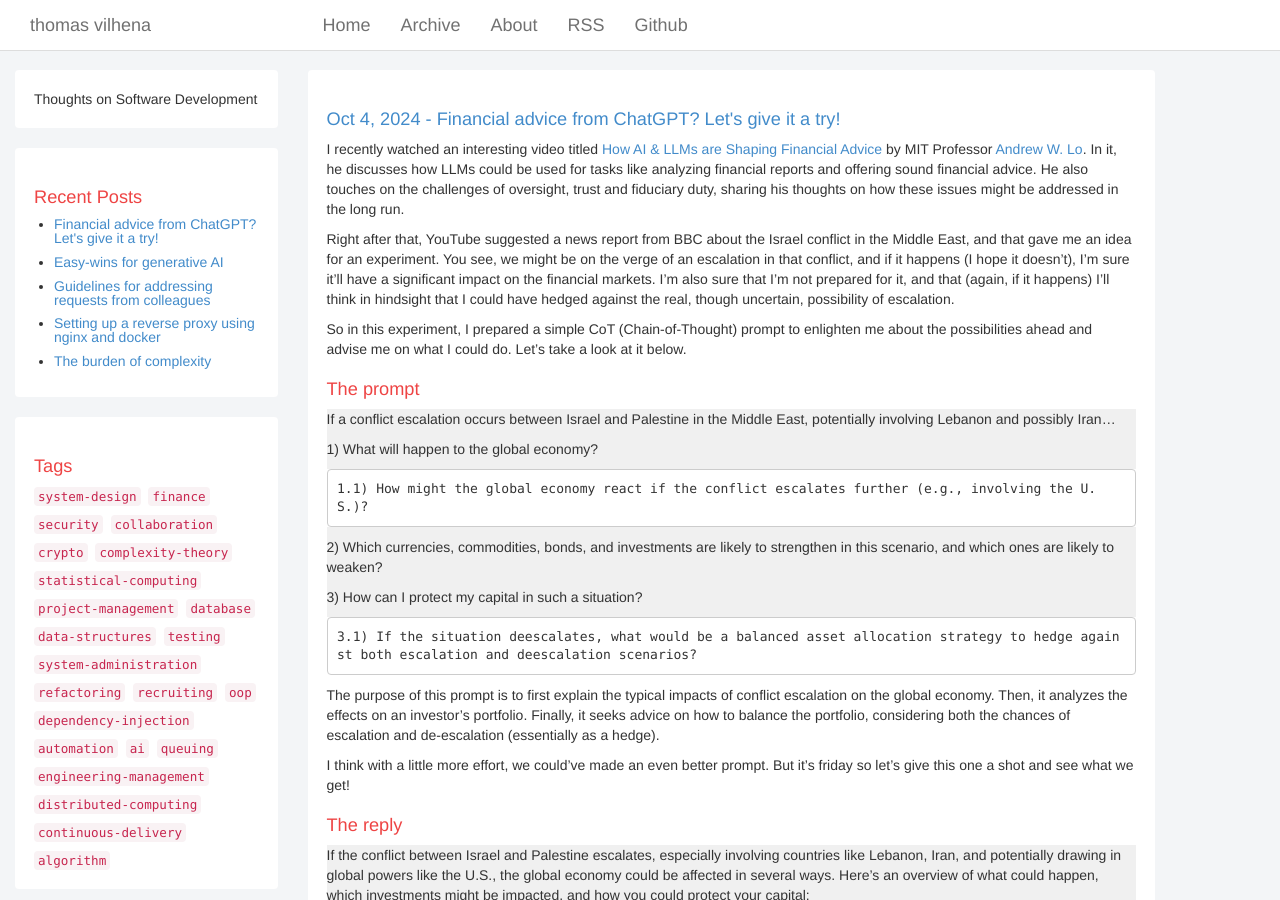
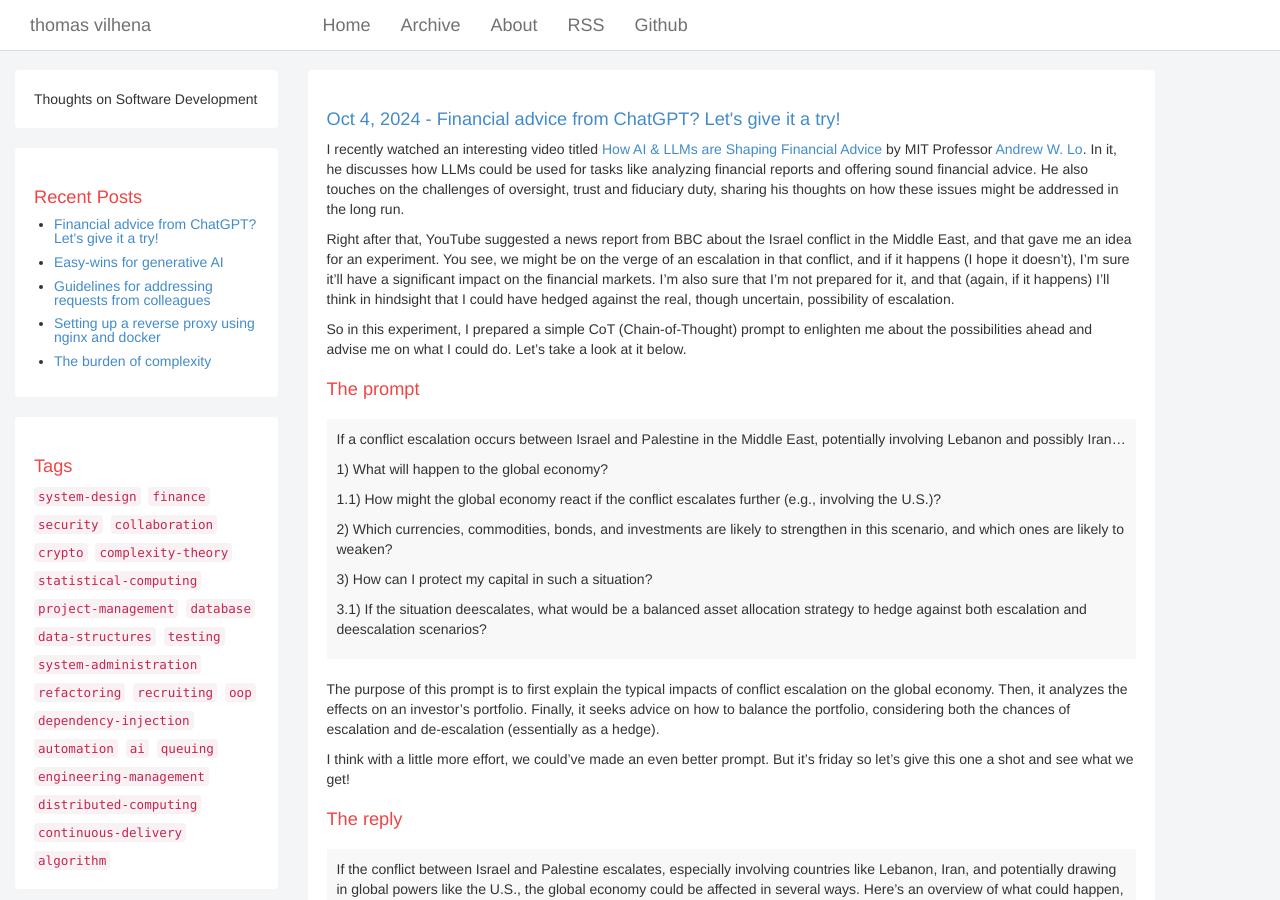
Before and after one commit to TCGV/blog, a Jekyll site: the page built from _posts/2024-10-04-financial-advice-from-chatgpt.md, in a window 1280 px wide and 900 px high. Built offline with Jekyll 4.4.1, drawn with Linux system fonts in a browser that asks for light colours.

Commit message:
Publishing: 2024-10-04-financial-advice-from-chatgpt.md

```diff
--- a/_posts/2024-10-04-financial-advice-from-chatgpt.md
+++ b/_posts/2024-10-04-financial-advice-from-chatgpt.md
@@ -14,19 +14,19 @@ So in this experiment, I prepared a simple CoT (Chain-of-Thought) prompt to enli
 The prompt
 ======
 
-<div style="background-color: #f0f0f0;" markdown="1">
+<div style="padding: 10px;background-color: #f8f8f8;margin: 20px 0;" markdown="1">
 
  If a conflict escalation occurs between Israel and Palestine in the Middle East, potentially involving Lebanon and possibly Iran...
 
  1) What will happen to the global economy?
 
-    1.1) How might the global economy react if the conflict escalates further (e.g., involving the U.S.)?
+  1.1) How might the global economy react if the conflict escalates further (e.g., involving the U.S.)?
 
  2) Which currencies, commodities, bonds, and investments are likely to strengthen in this scenario, and which ones are likely to weaken?
 
  3) How can I protect my capital in such a situation?
 
-    3.1) If the situation deescalates, what would be a balanced asset allocation strategy to hedge against both escalation and deescalation scenarios?
+  3.1) If the situation deescalates, what would be a balanced asset allocation strategy to hedge against both escalation and deescalation scenarios?
 
 </div>
 
@@ -38,7 +38,7 @@ I think with a little more effort, we could've made an even better prompt. But i
 The reply
 ======
 
-<div style="background-color: #f0f0f0;" markdown="1">
+<div style="padding: 10px;background-color: #f8f8f8;margin: 20px 0;" markdown="1">
 
 If the conflict between Israel and Palestine escalates, especially involving countries like Lebanon, Iran, and potentially drawing in global powers like the U.S., the global economy could be affected in several ways. Here’s an overview of what could happen, which investments might be impacted, and how you could protect your capital:
 
```
